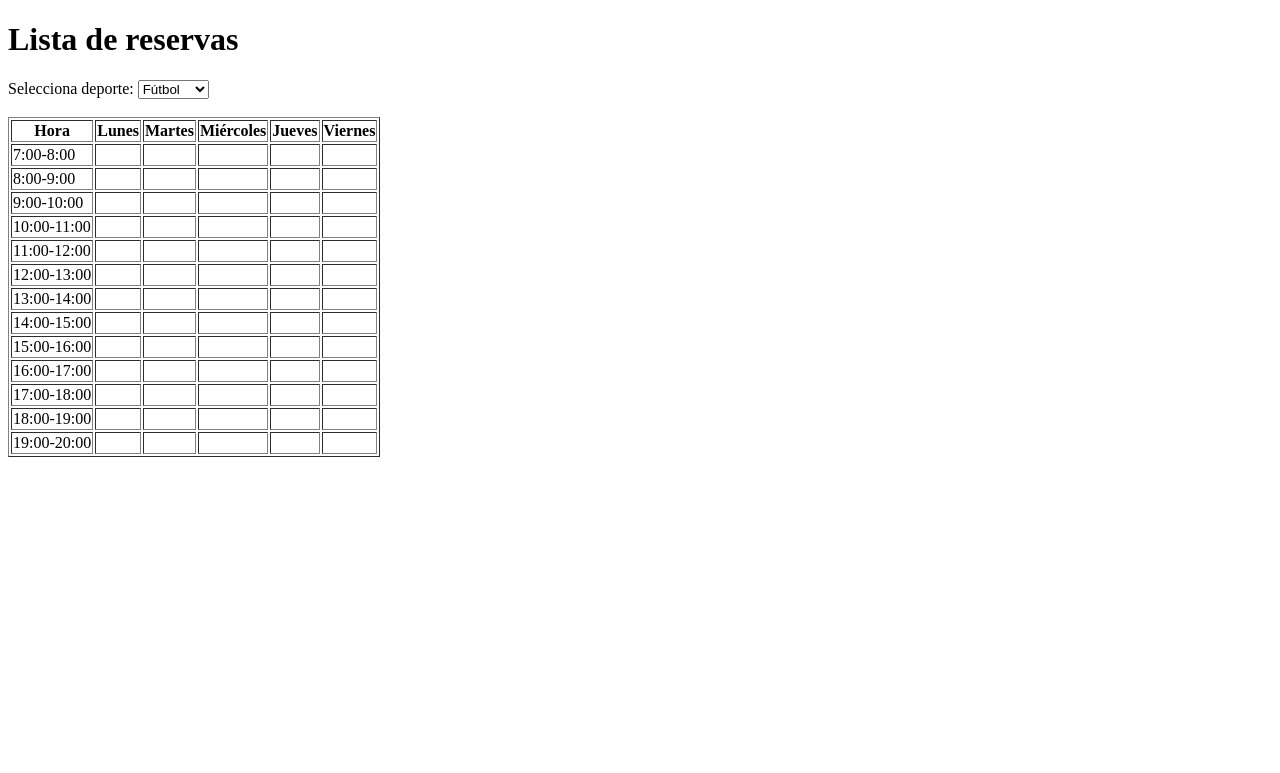
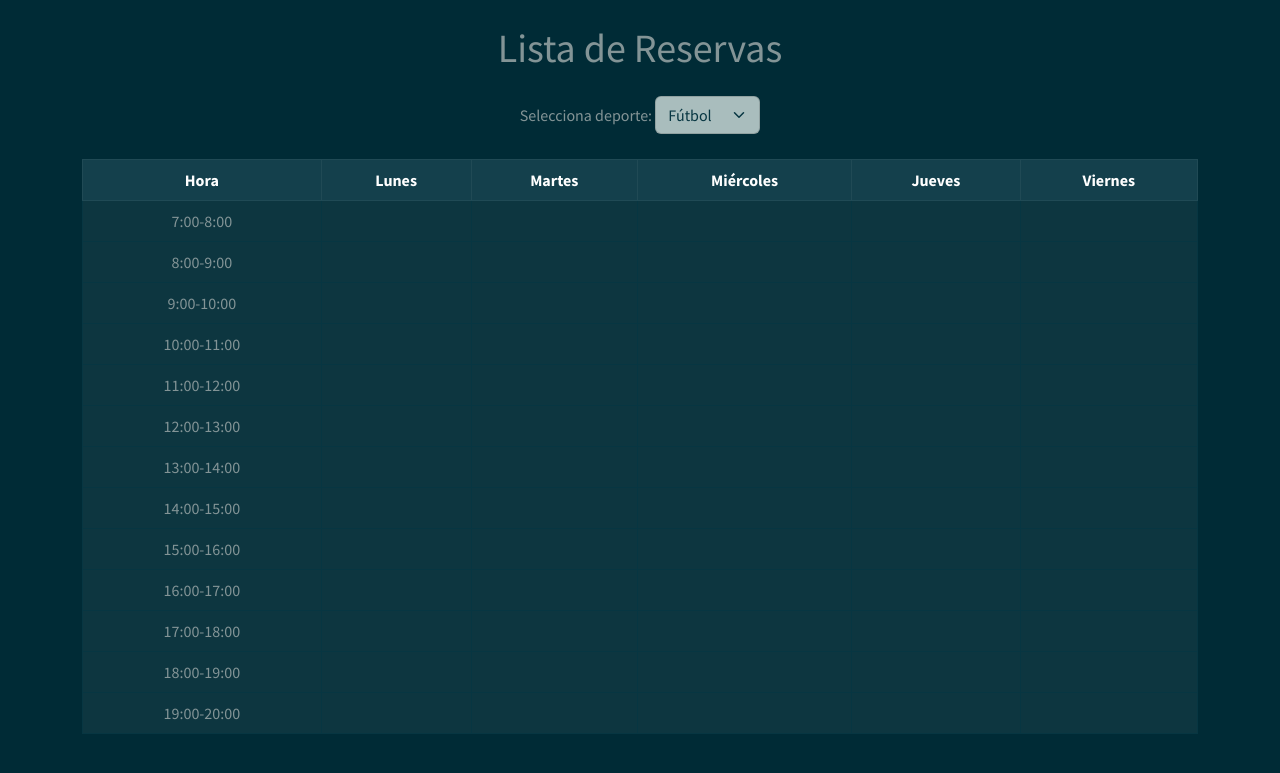
Before and after one commit to alainbru/ReservaCanchasUNA, a Django app: page /estudiante/reservas_es/ in a window 1280 px wide. Shown: the top 773 px of the page. Run offline with Django 5.2, Linux system fonts and the light colour scheme; data comes from the database, SQL or seed files in the repository; both versions use the stored data as it was after the commit.

Commit message:
listo para unir con otras ramas

```diff
--- a/estudiante/templates/estudiante/reservas_es.html
+++ b/estudiante/templates/estudiante/reservas_es.html
@@ -1,15 +1,20 @@
+{% load static %}
 <!DOCTYPE html>
 <html lang="es">
 <head>
     <meta charset="UTF-8">
     <title>Reservas</title>
+    <link rel="stylesheet" href="https://bootswatch.com/5/solar/bootstrap.min.css">
 </head>
-<body>
-    <h1>Lista de reservas</h1>
+<body class="p-4">
 
-    <form method="get" action="">
-        <label for="deporte">Selecciona deporte:</label>
-        <select name="deporte" id="deporte" onchange="this.form.submit()">
+    <div class="container">
+        <h1 class="text-center mb-4">Lista de Reservas</h1>
+
+        <!-- Filtro de deporte -->
+        <form method="get" action="" class="mb-4 text-center">
+            <label for="deporte" class="form-label">Selecciona deporte:</label>
+            <select name="deporte" id="deporte" class="form-select d-inline-block w-auto" onchange="this.form.submit()">
                 <option value="voley" {% if deporte == 'voley' %}selected{% endif %}>Vóley</option>
                 <option value="basquet" {% if deporte == 'basquet' %}selected{% endif %}>Básquet</option>
                 <option value="futsal" {% if deporte == 'futsal' %}selected{% endif %}>Futsal</option>
@@ -17,12 +22,16 @@
             </select>
         </form>
 
-    <br>
         {% if ya_reservo %}
-    <p style="color: red;">Ya hizo reserva para este deporte.</p>
+            <div class="alert alert-warning text-center">
+                Ya hiciste una reserva para este deporte.
+            </div>
         {% endif %}
 
-    <table border="1">
+        <!-- Tabla de reservas -->
+        <div class="table-responsive">
+            <table class="table table-bordered table-hover text-center">
+                <thead class="table-dark">
                     <tr>
                         <th rowspan="{% if deporte == 'futbol' %}1{% else %}2{% endif %}">Hora</th>
                         {% for dia in dias %}
@@ -33,7 +42,6 @@
                             {% endif %}
                         {% endfor %}
                     </tr>
-
                     {% if deporte != 'futbol' %}
                     <tr>
                         {% for dia in dias %}
@@ -42,7 +50,8 @@
                         {% endfor %}
                     </tr>
                     {% endif %}
-
+                </thead>
+                <tbody>
                     {% for hora in horas %}
                     <tr>
                         <td>{{ hora }}</td>
@@ -55,7 +64,7 @@
                                                 <form method="post">
                                                     {% csrf_token %}
                                                     <input type="hidden" name="id_reserva" value="{{ reserva.id }}">
-                                        <button type="submit">Reservar</button>
+                                                    <button type="submit" class="btn btn-sm btn-success">Reservar</button>
                                                 </form>
                                             {% else %}
                                                 Confirmado
@@ -70,12 +79,12 @@
                                             {% if reserva.dia == dia and reserva.hora == hora and reserva.cancha == cancha %}
                                                 {% if reserva.disponible %}
                                                     {% if ya_reservo %}
-                                            <button disabled>Reservar</button>
+                                                        <button class="btn btn-sm btn-secondary" disabled>Reservar</button>
                                                     {% else %}
                                                         <form method="post">
                                                             {% csrf_token %}
                                                             <input type="hidden" name="id_reserva" value="{{ reserva.id }}">
-                                                <button type="submit">Reservar</button>
+                                                            <button type="submit" class="btn btn-sm btn-success">Reservar</button>
                                                         </form>
                                                     {% endif %}
                                                 {% else %}
@@ -89,11 +98,19 @@
                         {% endfor %}
                     </tr>
                     {% endfor %}
+                </tbody>
             </table>
+        </div>
+
+        <!-- Confirmar -->
         {% if ya_reservo %}
+        <div class="text-center mt-4">
             <form method="get" action="{% url 'estudiante:inicio_estudiante' %}">
-        <button type="submit">Confirmar</button>
+                <button type="submit" class="btn btn-warning">Confirmar</button>
             </form>
+        </div>
         {% endif %}
+    </div>
+
 </body>
 </html>
```
Also changed, not shown: db.sqlite3. Lines whose indentation alone changed are shown as unchanged.
